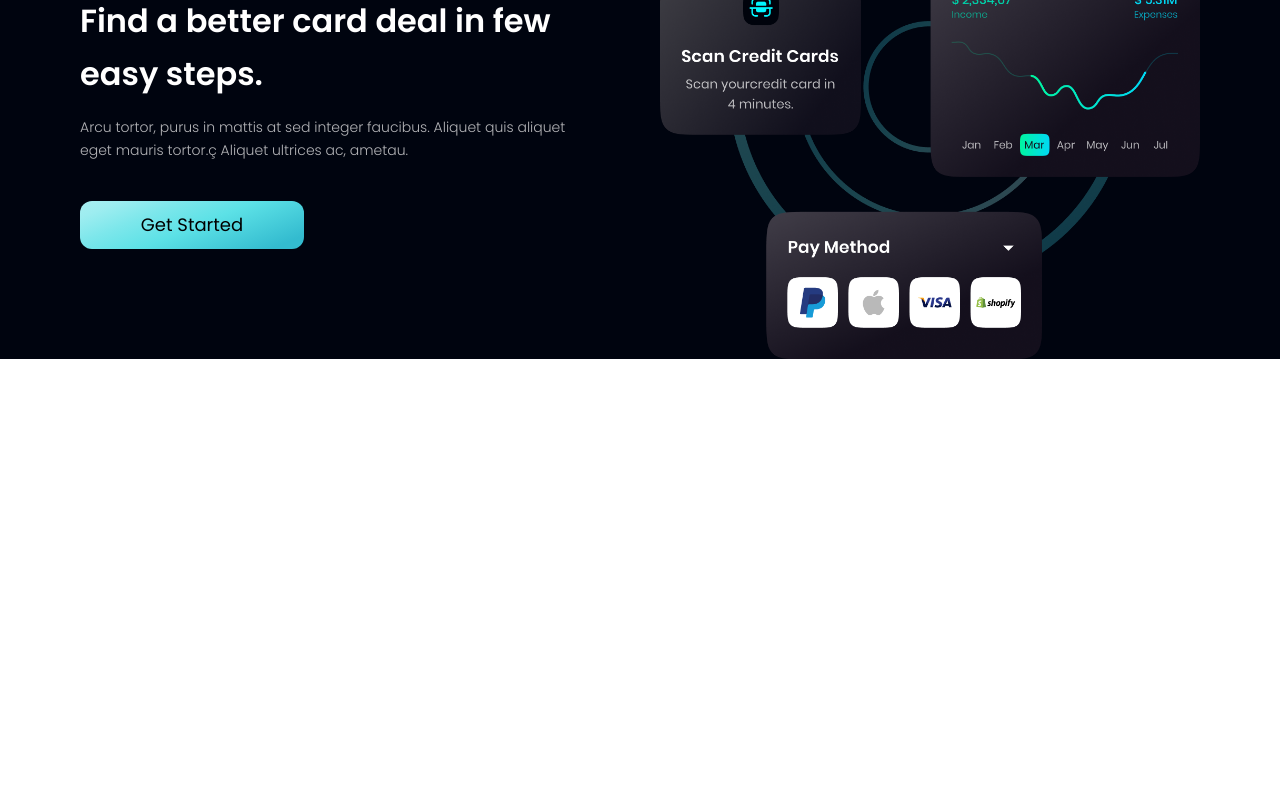
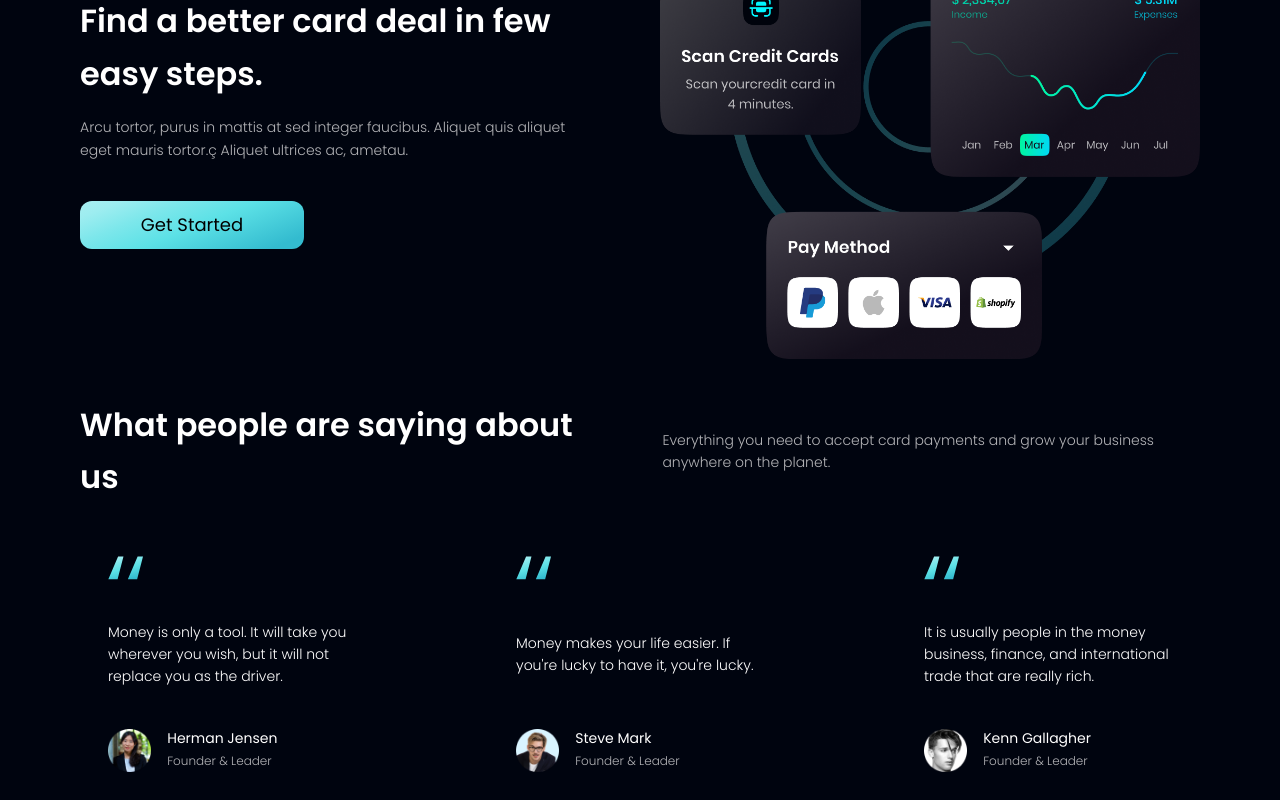
Before and after one commit to srwx/woobank-landing-page, a React (Vite) app: page / in a window 1280 px wide. Shown: the part 2004-2804 px from the top of the page. Before the commit the page ends 2363 px from the top, so only its background shows below. Built offline with nearby package versions, Linux system fonts and the light colour scheme.

Commit message:
created `<People />`

```diff
--- a/src/App.tsx
+++ b/src/App.tsx
@@ -6,6 +6,7 @@ import styles from "./styles"
 import Business from "sections/Business"
 import Billing from "./sections/Billing"
 import Card from "./sections/Card"
+import People from "./sections/People"
 
 export default function App() {
   return (
@@ -28,6 +29,7 @@ export default function App() {
           <Business />
           <Billing />
           <Card />
+          <People />
         </div>
       </div>
     </div>
--- /dev/null
+++ b/src/components/PeopleCard/PeopleCard.tsx
@@ -0,0 +1,37 @@
+import classNames from "classnames"
+import { PeopleCardProps } from "./PeopleCard.type"
+
+export const PeopleCard = ({ comment, name, job, image }: PeopleCardProps) => {
+  return (
+    <div
+      className={classNames(
+        "rounded-xl w-[85%] h-[14rem]",
+        "flex flex-col justify-center gap-y-6",
+        "hover:bg-gradient-to-r from-white/20 to-[#14101d] cursor-pointer",
+        "sm:w-[18rem] sm:h-[17rem] sm:justify-between sm:p-6",
+        "md:w-[19rem] md:p-7",
+        "lg:w-[21rem]"
+      )}
+    >
+      <img
+        src="images/icons/quotes.svg"
+        alt="quote"
+        className="self-start w-[2.2rem] h-[1.5rem]"
+      />
+      <p className={classNames("text-white font-light text-sm leading-[1.6]")}>
+        {comment}
+      </p>
+      <div className="self-start flex items-center gap-x-4">
+        <img
+          src={image}
+          alt="people"
+          className={classNames("w-[2.7rem] h-[2.7rem]")}
+        />
+        <article>
+          <h1 className={classNames("text-white text-sm")}>{name}</h1>
+          <span className="text-dimWhite font-light text-xs">{job}</span>
+        </article>
+      </div>
+    </div>
+  )
+}
--- /dev/null
+++ b/src/components/PeopleCard/PeopleCard.type.ts
@@ -0,0 +1,6 @@
+export interface PeopleCardProps {
+  comment: string
+  name: string
+  job: string
+  image: string
+}
--- /dev/null
+++ b/src/components/PeopleCard/index.tsx
@@ -0,0 +1,3 @@
+import { PeopleCard } from "./PeopleCard"
+
+export default PeopleCard
--- /dev/null
+++ b/src/sections/People/People.tsx
@@ -0,0 +1,71 @@
+import classNames from "classnames"
+import PeopleCard from "src/components/PeopleCard"
+import { PeopleCardProps } from "src/components/PeopleCard/PeopleCard.type"
+
+const PeopleList: PeopleCardProps[] = [
+  {
+    comment:
+      "Money is only a tool. It will take you wherever you wish, but it will not replace you as the driver.",
+    name: "Herman Jensen",
+    job: "Founder & Leader",
+    image: "images/banner/people01.png",
+  },
+  {
+    comment:
+      "Money makes your life easier. If you're lucky to have it, you're lucky.",
+    name: "Steve Mark",
+    job: "Founder & Leader",
+    image: "images/banner/people02.png",
+  },
+  {
+    comment:
+      "It is usually people in the money business, finance, and international trade that are really rich.",
+    name: "Kenn Gallagher",
+    job: "Founder & Leader",
+    image: "images/banner/people03.png",
+  },
+]
+
+export const People = () => {
+  return (
+    <div className={classNames("w-full flex flex-col gap-y-6")}>
+      <article
+        className={classNames(
+          "flex flex-col gap-y-2",
+          "sm:flex-row sm:justify-between sm:items-center sm:gap-x-5",
+          "md:gap-x-12"
+        )}
+      >
+        <h1
+          className={classNames(
+            "text-white font-semibold text-[2rem] leading-[1.65]",
+            "md:w-[46%]",
+            "lg:w-[42%]"
+          )}
+        >
+          What people are saying about us
+        </h1>
+        <p
+          className={classNames(
+            "text-dimWhite font-light text-sm leading-[1.6]",
+            "md:w-[48%]",
+            "lg:w-[42%]"
+          )}
+        >
+          Everything you need to accept card payments and grow your business
+          anywhere on the planet.
+        </p>
+      </article>
+      <div
+        className={classNames(
+          "flex flex-col items-center",
+          "sm:flex-row sm:justify-between"
+        )}
+      >
+        {PeopleList.map((people) => (
+          <PeopleCard {...people} />
+        ))}
+      </div>
+    </div>
+  )
+}
--- /dev/null
+++ b/src/sections/People/index.tsx
@@ -0,0 +1,3 @@
+import { People } from "./People"
+
+export default People
```
